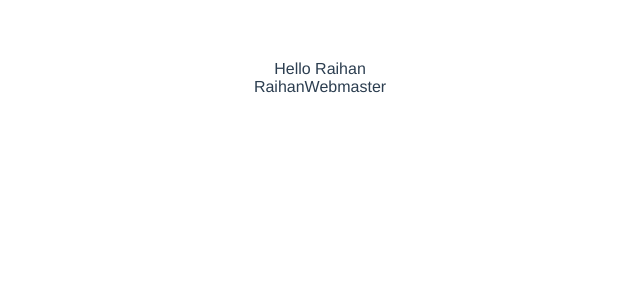
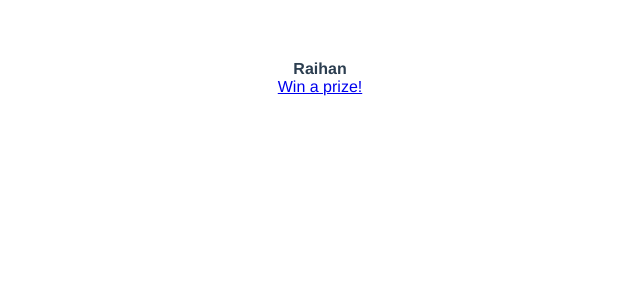
Before and after one commit to raihanwebmaster/Learn-Vue.js, a Vue app: page / in a window 1280 px wide. Shown: the top 300 px of the page, without its empty margins (320-960 px from the left). Built offline with nearby package versions, Linux system fonts and the light colour scheme.

Commit message:
Binding to Attributes

```diff
--- a/src/App.vue
+++ b/src/App.vue
@@ -1,7 +1,15 @@
 <!---------------------- Binding Text ------------------------->
-<template>
+<!-- <template>
   <div>{{greet}} {{name}}</div>
   <div v-text="channel"></div>
+</template> -->
+
+
+
+<!--------------------- Binding HTML -------------------------->
+<template>
+  <div v-html="hero"></div>
+  <div v-html="hack"></div>
 </template>
 
 <script>
@@ -12,7 +20,9 @@ export default {
     return {
       greet:'Hello',
       name: 'Raihan',
-      channel: 'RaihanWebmaster'
+      channel: 'RaihanWebmaster',
+      hero: '<b>Raihan</b>',
+      hack:`<a href="#" onclick="alert('You have been hacked!')">Win a prize!</a>`
     }
   }
 }
```
